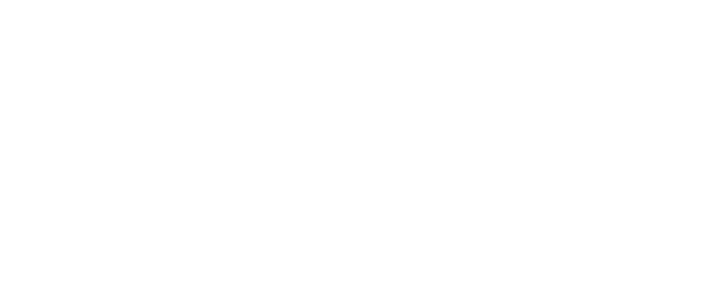
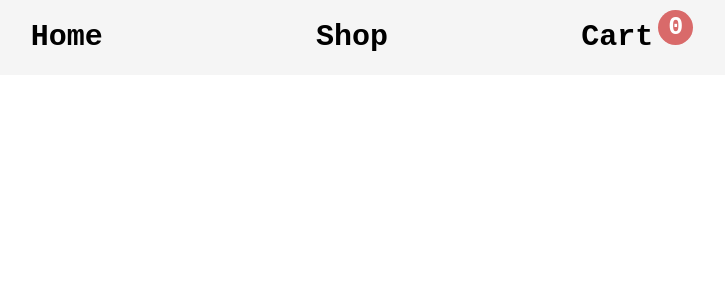
Before and after one commit to MrSimonk1/React_Shop, a React (Create React App) app: page / in a window 1280 px wide. Shown: the top 300 px of the page, without its empty margins (96-821 px from the left). Built offline with nearby package versions, Linux system fonts and the light colour scheme.

Commit message:
edited toolbar

```diff
--- a/src/App.css
+++ b/src/App.css
@@ -1,3 +1,45 @@
 .App {
   text-align: center;
+  font-family: monospace;
+  background-color: whitesmoke;
+  width: 70%;
+  display: flex;
+  align-items: center;
 }
+
+.toolbar {
+  display: flex;
+  font-size: 30px;
+  font-weight: 700;
+  width: 100%;
+  cursor: pointer;
+  padding: 20px;
+}
+
+.grow1 {
+  flex: 1;
+}
+
+.d-flex {
+  display: flex;
+}
+
+.cartToolbar {
+  justify-content: center;
+}
+
+.productCountDiv {
+  background-color: #d96a6a;
+  color: white;
+  font-size: 25px;
+  padding: 10px;
+  border-radius: 50%;
+  height: 15px;
+  width: 15px;
+  position: relative;
+  top: -10px;
+  margin-left: 5px;
+  display: flex;
+  justify-content: center;
+  align-items: center;
+}
--- a/src/App.js
+++ b/src/App.js
@@ -4,6 +4,7 @@
 function App() {
   return (
     <div className="App">
+      <Toolbar/>
 
     </div>
   );
--- a/src/components/toolbar.js
+++ b/src/components/toolbar.js
@@ -1,13 +1,19 @@
 const Toolbar = () => {
     return (
         <div className="toolbar">
-            <div className="homeToolbar">
-
+            <div className="homeToolbar grow1">
+                Home
             </div>
-            <div className="shopToolbar">
-
+            <div className="shopToolbar grow1">
+                Shop
             </div>
-            <div className="cartToolbar">
+            <div className="cartToolbar grow1 d-flex">
+                <div>
+                    Cart
+                </div>
+                <div className="productCountDiv">
+                    0
+                </div>
 
             </div>
         </div>
```
